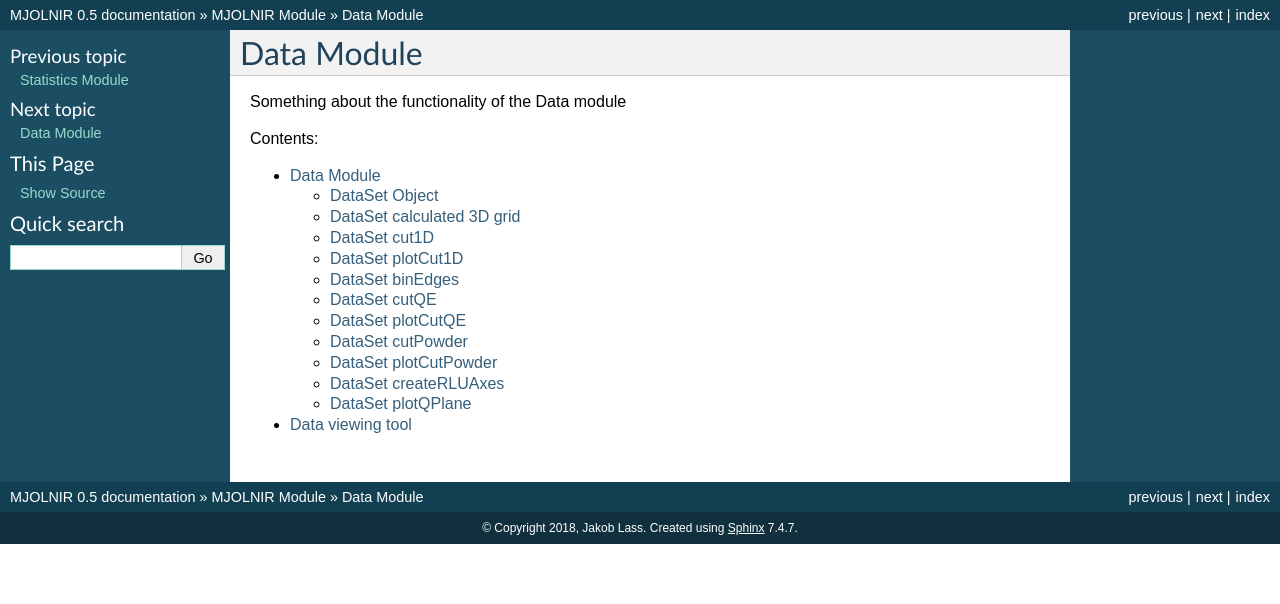
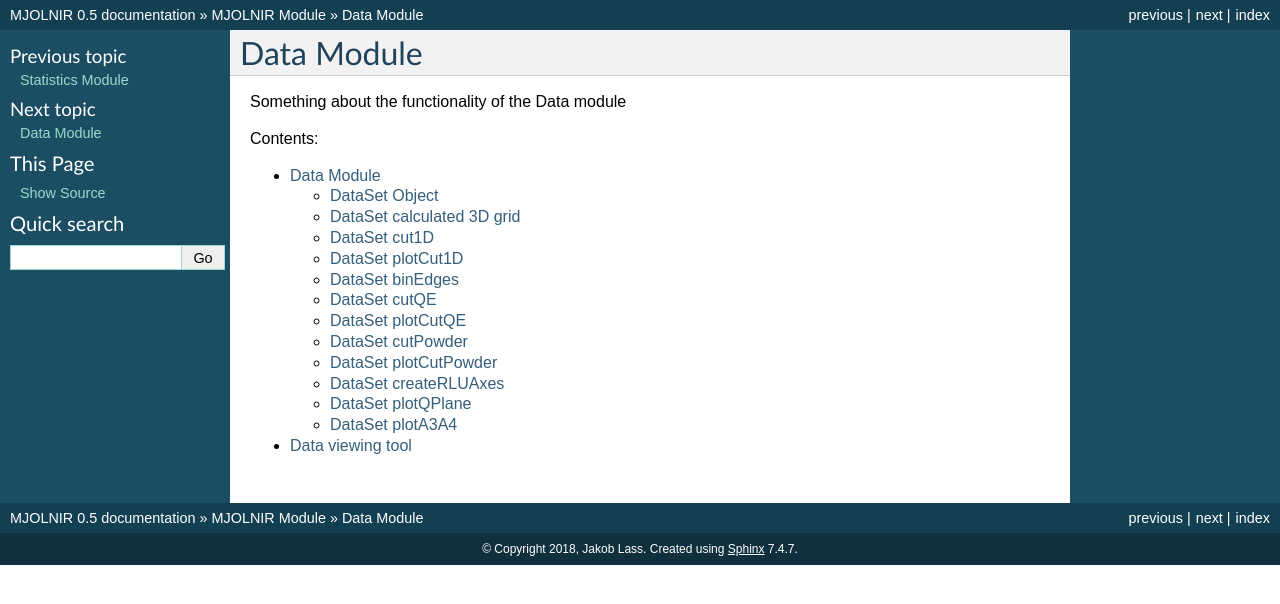
Before and after one commit to MJOLNIRPackage/MJOLNIR, a Sphinx documentation site: the page built from docs/Data/Data.rst, in a window 1280 px wide. Shown: the top 604 px of the page. Built offline with Sphinx 7.4.7, drawn with Linux system fonts in a browser that asks for light colours.

Commit message:
Add new Data and update Documentation

```diff
--- a/docs/Data/DataSet.rst
+++ b/docs/Data/DataSet.rst
@@ -31,6 +31,7 @@ Data Module
     DataSet.plotCutPowder
     DataSet.createRLUAxes
     DataSet.plotQPlane
+    DataSet.plotA3A4
 
 .. automodule:: Data
    :members:
@@ -96,3 +97,7 @@ DataSet createRLUAxes
 DataSet plotQPlane
 ^^^^^^^^^^^^^^^^^^
 .. autofunction:: plotQPlane
+
+DataSet plotA3A4
+^^^^^^^^^^^^^^^^
+.. autofunction:: plotA3A4
```
Also changed, not shown: 2 other files.
